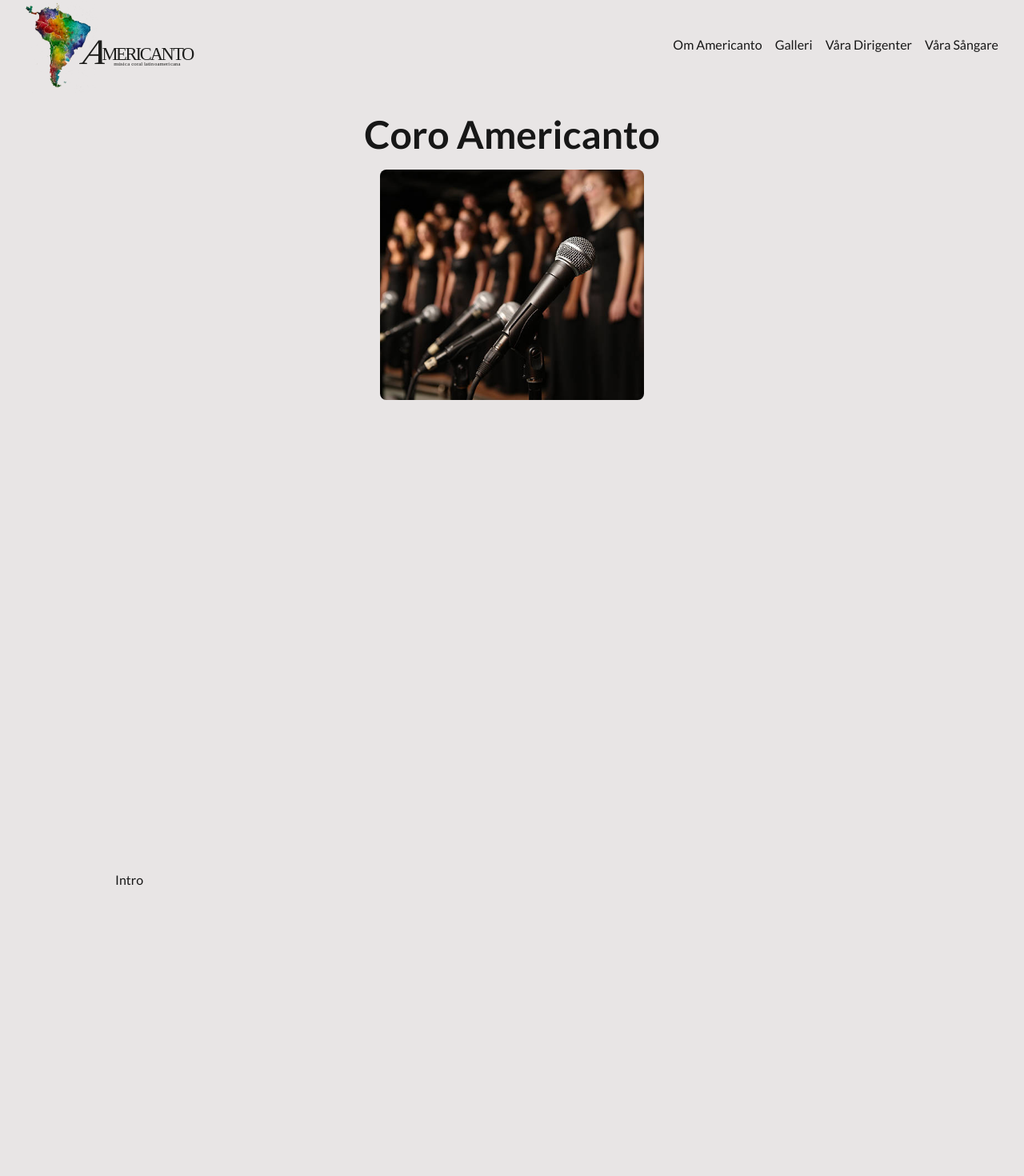
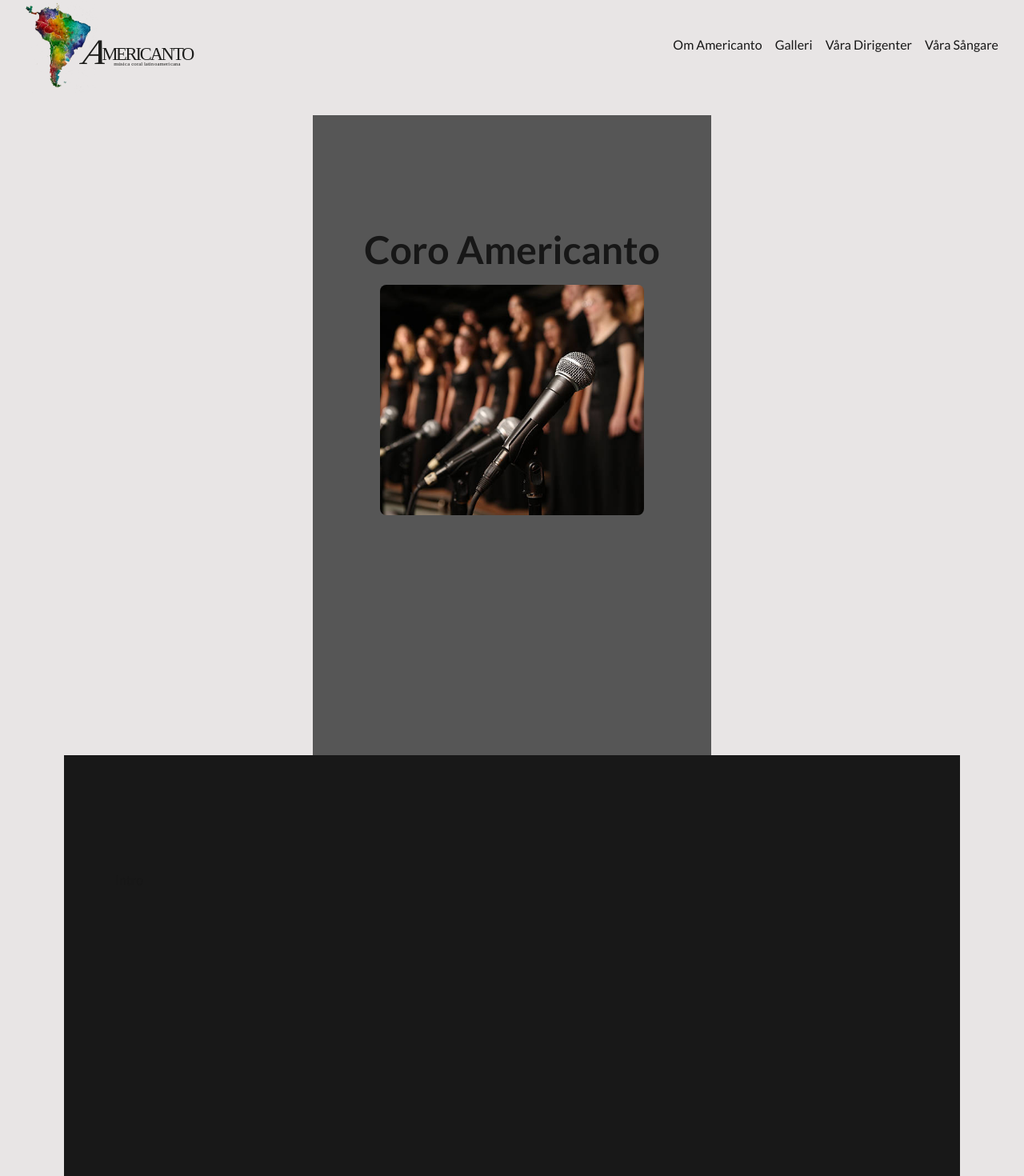
Before and after one commit to SofiaCoder/americanto, a Next.js app: page / in a window 1280 px wide. Shown: the top 1470 px of the page at 80% size. Built offline with nearby package versions, Linux system fonts and the light colour scheme.

Commit message:
Added bg-color animation

```diff
--- a/app/globals.css
+++ b/app/globals.css
@@ -5,12 +5,16 @@
 :root {
   --background: #e8e5e5;
   --foreground: #171717;
+  --color-odd: #181818;
+  --color-even: #565656;
 }
 
 @media (prefers-color-scheme: dark) {
   :root {
     --background: #181818;
     --foreground: #ffffff;
+    --color-odd: #181818;
+    --color-even: #2f2f2f;
   }
 }
 html {
@@ -24,14 +28,31 @@ body {
 }
 
 section {
-  margin-inline: 4rem;
-  margin-top: 9rem;
+  padding-inline: 4rem;
+  padding-top: 9rem;
   height: 100vh;
-  scroll-margin-top: 9rem;
+  scroll-padding-top: 9rem;
+  transition: background-color 0.5s ease-in-out; /* Add transition */
+}
+
+/* section:nth-of-type(odd) {
+  background-color: var(--color-odd);
+}
+
+section:nth-of-type(even) {
+  background-color: var(--color-even);
+} */
+
+section.in-view:nth-of-type(odd) {
+  background-color: var(--color-even); /* Swap colors when in view */
+}
+
+section.in-view:nth-of-type(even) {
+  background-color: var(--color-odd); /* Swap colors when in view */
 }
 
 .menu {
-  background-color: var(--background);
+  background-color: transparent;
   height: 7rem;
 }
 
--- a/app/layout.tsx
+++ b/app/layout.tsx
@@ -1,7 +1,7 @@
 import type { Metadata } from 'next';
-//import localFont from 'next/font/local';
 import './globals.css';
 import { Lato } from 'next/font/google';
+import ScrollObserver from '../components/ScrollObserver';
 
 const lato = Lato({
   subsets: ['latin'],
@@ -20,7 +20,10 @@ export default function RootLayout({
 }>) {
   return (
     <html lang='en'>
-      <body className={lato.className}>{children}</body>
+      <body className={lato.className}>
+        {children}
+        <ScrollObserver />
+      </body>
     </html>
   );
 }
--- /dev/null
+++ b/components/ScrollObserver.jsx
@@ -0,0 +1,36 @@
+'use client';
+
+import { useEffect } from 'react';
+
+export default function ScrollObserver() {
+  useEffect(() => {
+    const sections = document.querySelectorAll('section');
+
+    const observer = new IntersectionObserver(
+      (entries) => {
+        entries.forEach((entry) => {
+          if (entry.isIntersecting) {
+            entry.target.classList.add('in-view');
+          } else {
+            entry.target.classList.remove('in-view');
+          }
+        });
+      },
+      {
+        threshold: 0.5,
+      }
+    );
+
+    sections.forEach((section) => {
+      observer.observe(section);
+    });
+
+    return () => {
+      sections.forEach((section) => {
+        observer.unobserve(section);
+      });
+    };
+  }, []);
+
+  return null;
+}
```
